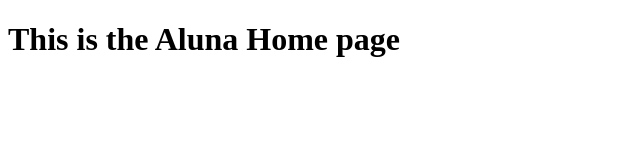
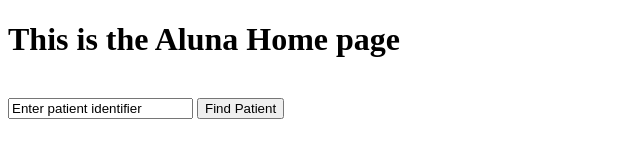
Before and after one commit to mikecomputerscience/Aluna, a plain HTML site: page index.html in a window 1280 px wide. Shown: the whole page, without its empty margins (0-640 px from the left). Drawn offline with Linux system fonts and the light colour scheme.

Commit message:
added input box

```diff
--- a/index.html
+++ b/index.html
@@ -6,5 +6,12 @@
 </head>
 <body>
 <h1>This is the Aluna Home page</h1>
+<div>
+    <form action="/action_page.php">
+        <label for="identifier"></label><br>
+        <input type="text" id="identifier" name="identifier" value="Enter patient identifier">
+        <input type="submit" value="Find Patient">
+    </form>
+</div>
 </body>
 </html>
```
